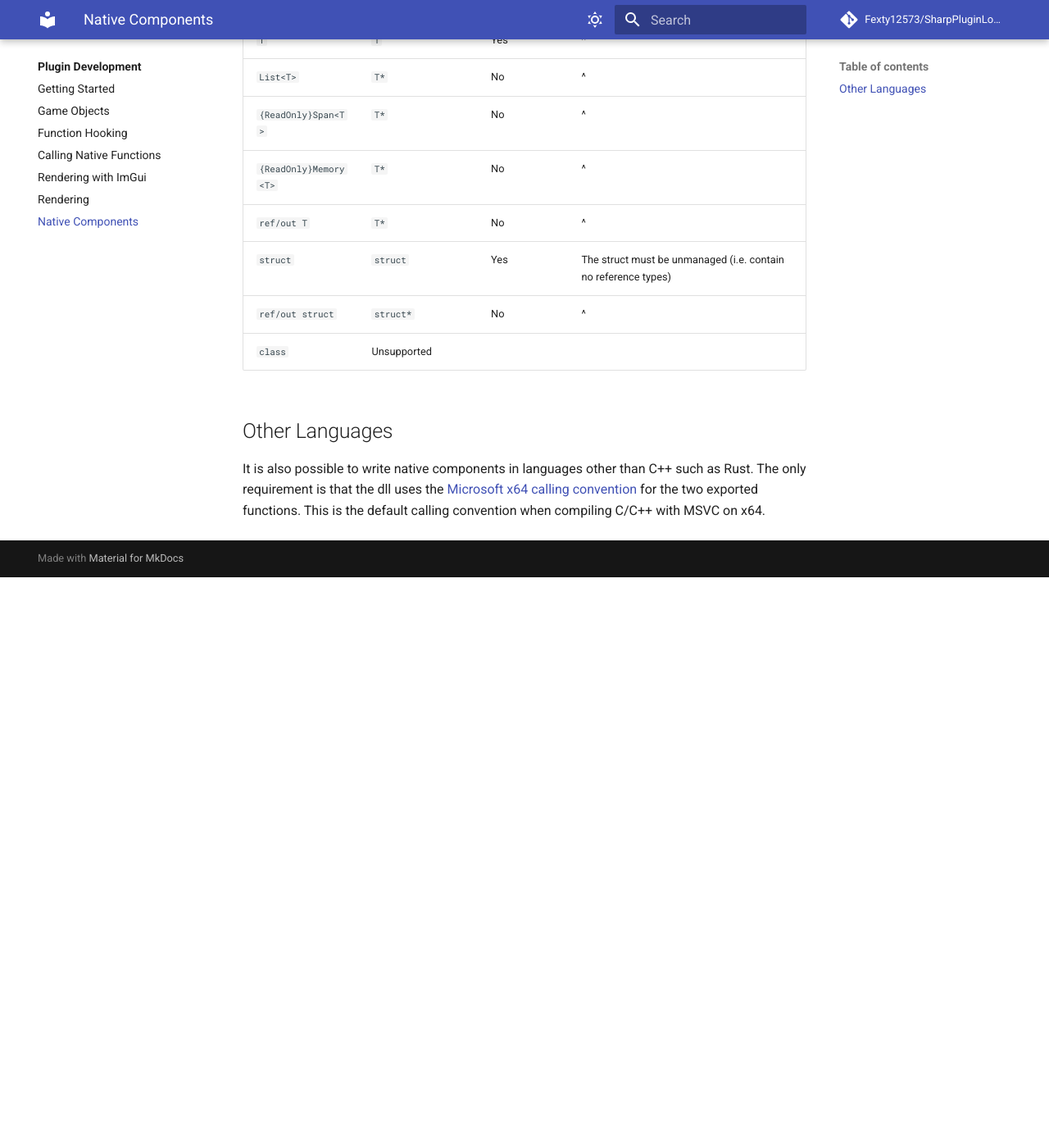
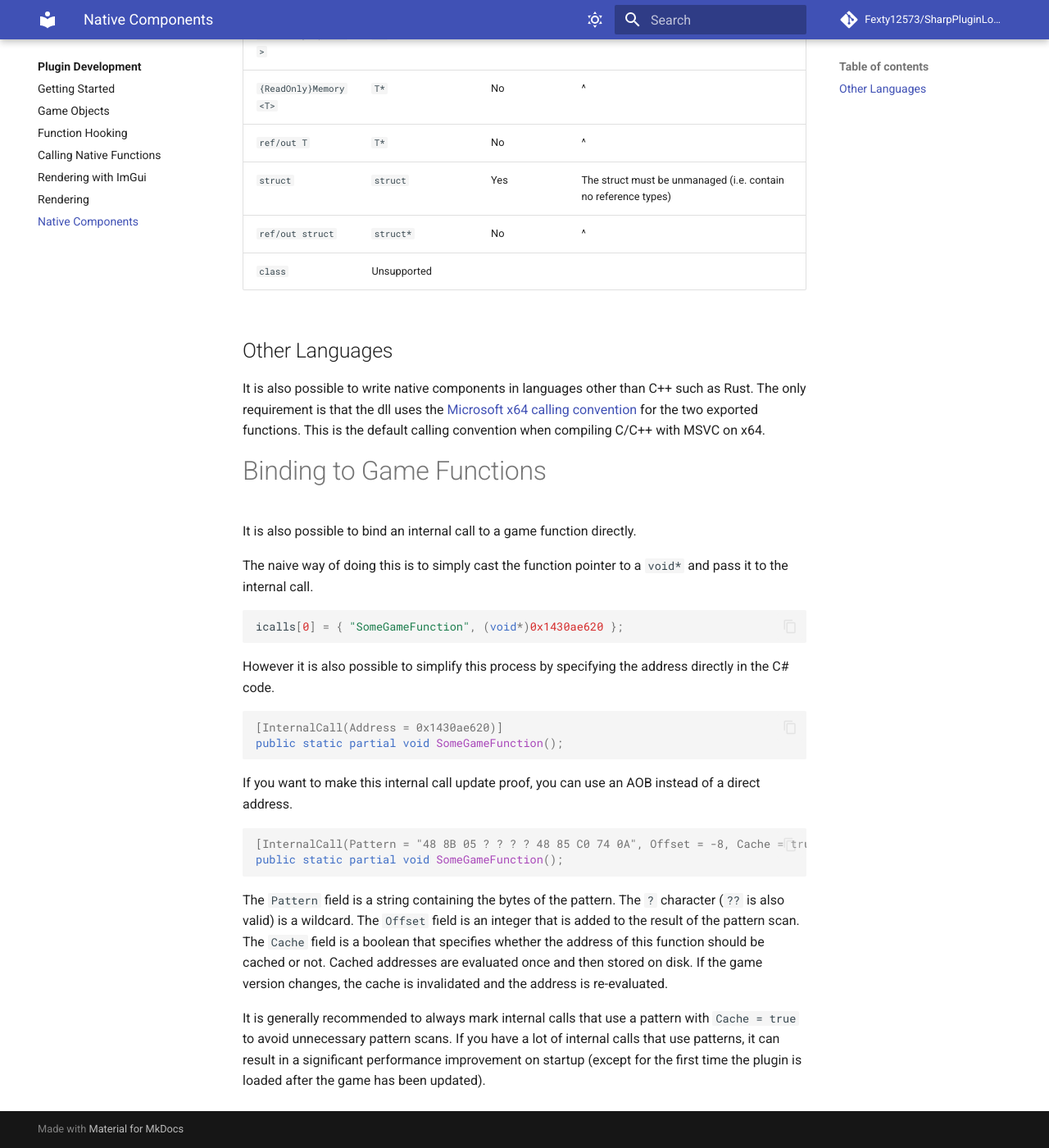
Before and after one commit to Fexty12573/SharpPluginLoader, an MkDocs documentation site: the page built from docs/Development/NativeComponents.md, in a window 1280 px wide and 1400 px high, scrolled down 2251 px. Shown: the whole window at 82% size. Built offline with MkDocs 1.6.1 and Material for MkDocs 9.7.7, drawn with Linux system fonts in a browser that asks for light colours; comment, search, counter and statistics services are not loaded; before the commit the page ends 2955 px from its top, so only the background shows below that; some of the changed text lies outside the part shown.

Commit message:
Update docs

````diff
--- a/docs/Development/NativeComponents.md
+++ b/docs/Development/NativeComponents.md
@@ -59,11 +59,6 @@ The internal call manager is marked using the `[InternalCallManager]` attribute.
 
 This is all the code required on the managed side. Now you can call your native function by doing `InternalCalls.MyImGuiWidget("Test", [3, 4, 5]);`.
 
-Of course you can also bind an internal call to a game function directly:
-```cpp
-icalls[2] = { "SomeGameFunction", (void*)0x1430ae620 };
-```
-
 As you can see the managed function takes a `string` and a `Span<int>` as parameters. This works because the InternalCallGenerator will generate marshalling code for these types behind the scenes. Below is a list of managed types and what they map to on the native end:
 
 | Managed Type | Native Type | Copy Required | Remarks |
@@ -82,3 +77,27 @@ As you can see the managed function takes a `string` and a `Span<int>` as parame
 
 ## Other Languages
 It is also possible to write native components in languages other than C++ such as Rust. The only requirement is that the dll uses the [Microsoft x64 calling convention](https://learn.microsoft.com/en-us/cpp/build/x64-calling-convention?view=msvc-170) for the two exported functions. This is the default calling convention when compiling C/C++ with MSVC on x64.
+
+# Binding to Game Functions
+It is also possible to bind an internal call to a game function directly.
+
+The naive way of doing this is to simply cast the function pointer to a `void*` and pass it to the internal call.
+```cpp
+icalls[0] = { "SomeGameFunction", (void*)0x1430ae620 };
+```
+
+However it is also possible to simplify this process by specifying the address directly in the C# code.
+```cs
+[InternalCall(Address = 0x1430ae620)]
+public static partial void SomeGameFunction();
+```
+
+If you want to make this internal call update proof, you can use an AOB instead of a direct address.
+```cs
+[InternalCall(Pattern = "48 8B 05 ? ? ? ? 48 85 C0 74 0A", Offset = -8, Cache = true)]
+public static partial void SomeGameFunction();
+```
+
+The `Pattern` field is a string containing the bytes of the pattern. The `?` character (`??` is also valid) is a wildcard. The `Offset` field is an integer that is added to the result of the pattern scan. The `Cache` field is a boolean that specifies whether the address of this function should be cached or not. Cached addresses are evaluated once and then stored on disk. If the game version changes, the cache is invalidated and the address is re-evaluated.
+
+It is generally recommended to always mark internal calls that use a pattern with `Cache = true` to avoid unnecessary pattern scans. If you have a lot of internal calls that use patterns, it can result in a significant performance improvement on startup (except for the first time the plugin is loaded after the game has been updated).
````
